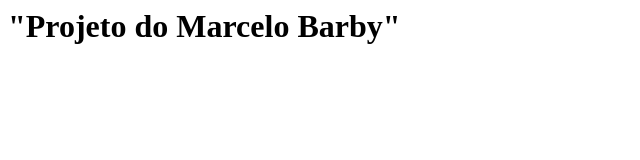
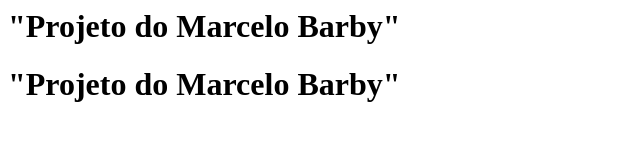
Before and after one commit to mibarby/curso-git, a plain HTML site: page index.html in a window 1280 px wide. Shown: the whole page, without its empty margins (0-640 px from the left). Drawn offline with Linux system fonts and the light colour scheme.

Commit message:
Adicionando linhas

```diff
--- a/index.html
+++ b/index.html
@@ -3,5 +3,6 @@
 	</head>
 	<body>
             <h1>"Projeto do Marcelo Barby"</h1>
+            <h1>"Projeto do Marcelo Barby"</h1>
 	</body>
 </html>
```
